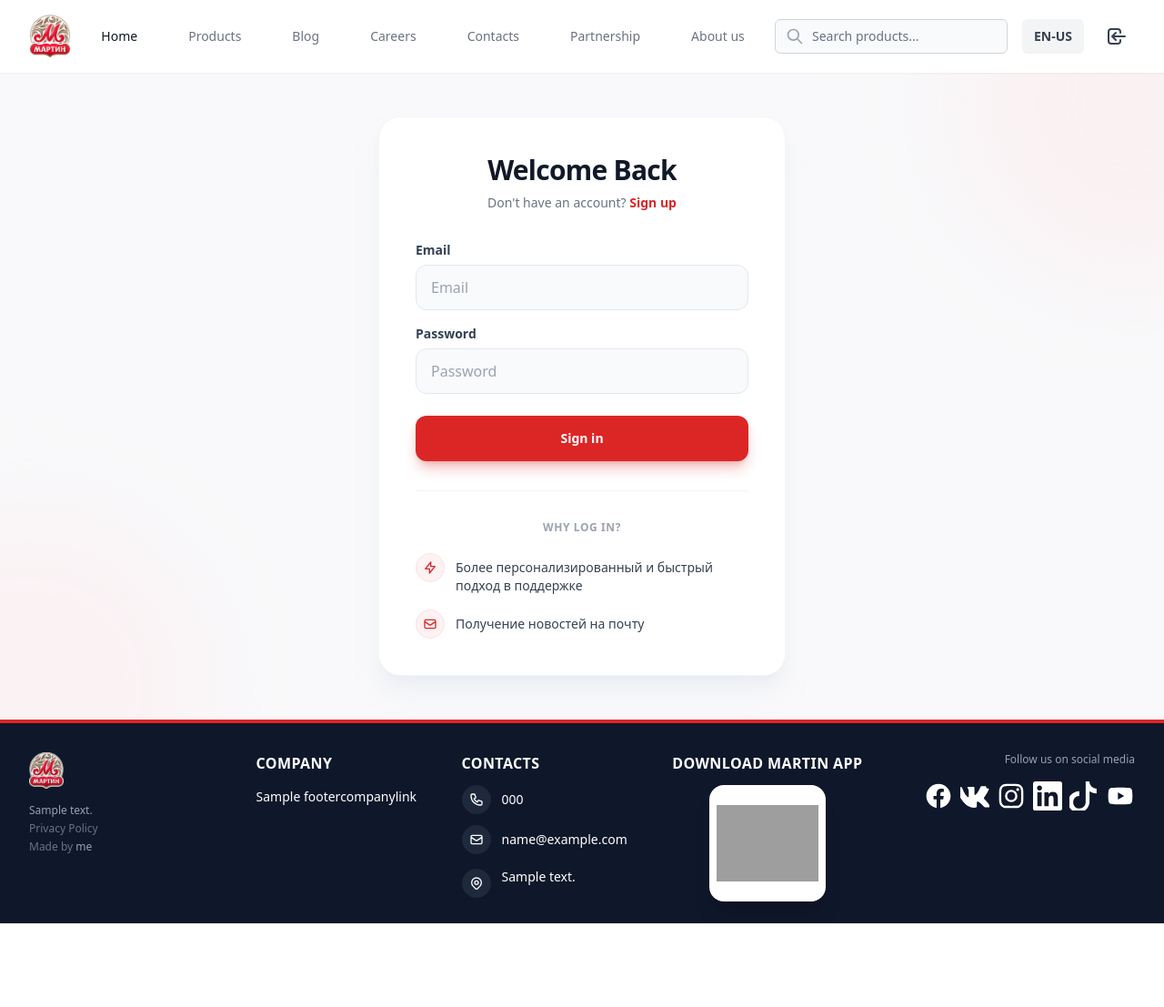
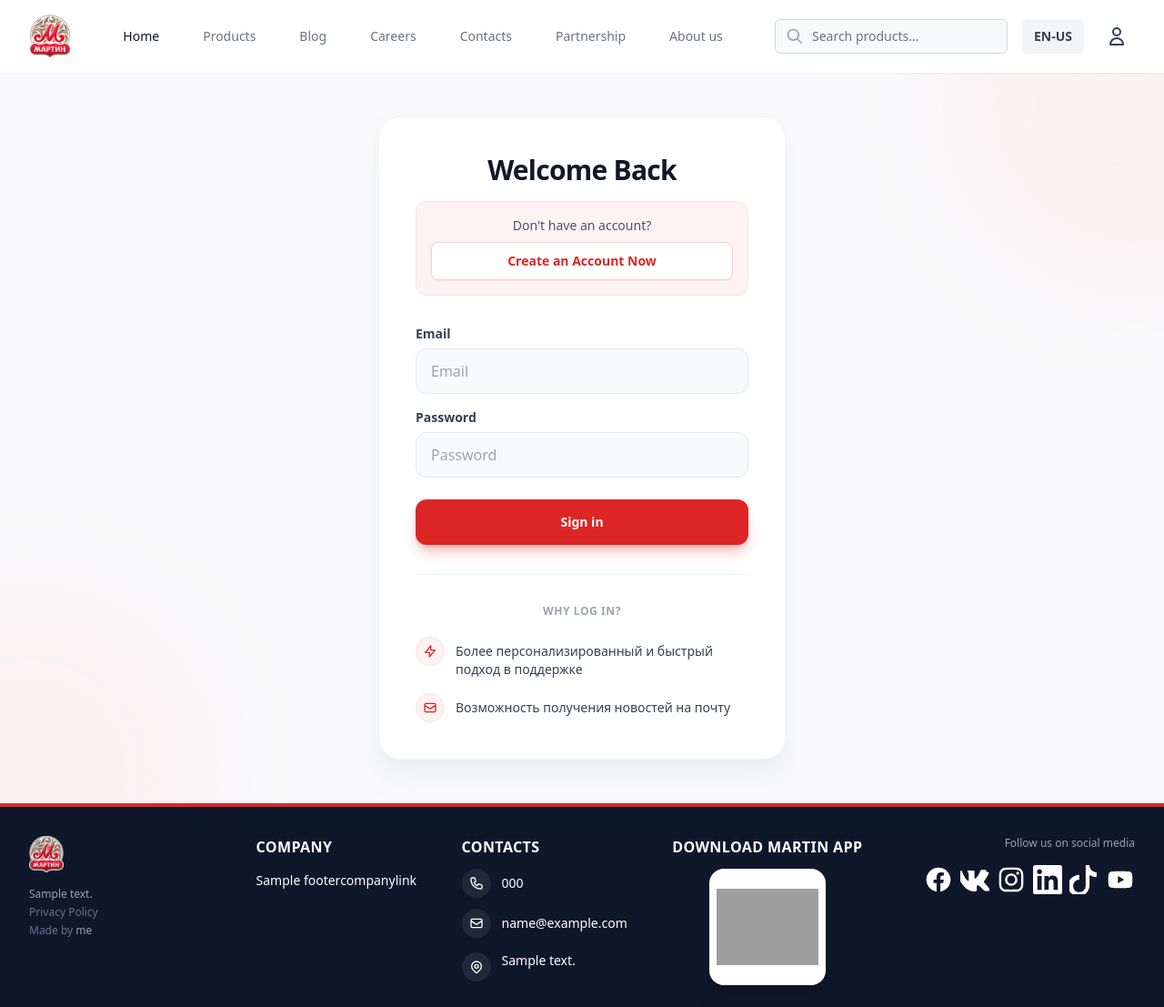
Before and after one commit to biktiko/martinStar, a Django app: page /users/login/ in a window 1280 px wide. Shown: the whole page at 91% size. Before the commit the page ends 1015 px from the top, so only its background shows below. Run offline with Django 5.2, Linux system fonts and the light colour scheme; tables that the repository leaves empty hold one stand-in row (values such as "Sample post"); parts of the project's set-up code (start-up, migrations or seed data) failed here and were passed over; some libraries are stand-ins or nearby versions; grey boxes are pictures that could not be loaded.

Commit message:
UI: Fix login icon, nav spacing, register UI and add translations

```diff
--- a/apps/core/templatetags/core_tags.py
+++ b/apps/core/templatetags/core_tags.py
@@ -114,6 +114,22 @@ TRANSLATIONS = {
     'Application Sent!': {'ru': 'Заявка отправлена!', 'hy': 'Դիմումն ուղարկված է։', 'en': 'Application Sent!'},
     'Thank you for your interest. Our HR team will review your application and contact you soon.': {'ru': 'Спасибо за ваш интерес. Наша HR-команда рассмотрит вашу заявку и скоро свяжется с вами.', 'hy': 'Շնորհակալություն հետաքրքրության համար։ Մեր ՄՌ բաժինը կքննարկի ձեր դիմումը և շուտով կկապվի ձեզ հետ։', 'en': 'Thank you for your interest. Our HR team will review your application and contact you soon.'},
     'Close': {'ru': 'Закрыть', 'hy': 'Փակել', 'en': 'Close'},
+    'Login': {'ru': 'Вход', 'hy': 'Մուտք', 'en': 'Login'},
+    'Register': {'ru': 'Регистрация', 'hy': 'Գրանցում', 'en': 'Register'},
+    'Welcome Back': {'ru': 'С возвращением', 'hy': 'Բարի վերադարձ', 'en': 'Welcome Back'},
+    "Don't have an account?": {'ru': 'Нет аккаунта?', 'hy': 'Չունե՞ք հաշիվ', 'en': "Don't have an account?"},
+    'Sign up': {'ru': 'Зарегистрироваться', 'hy': 'Գրանցվել', 'en': 'Sign up'},
+    'Sign in': {'ru': 'Войти', 'hy': 'Մուտք գործել', 'en': 'Sign in'},
+    'Why log in?': {'ru': 'Зачем входить?', 'hy': 'Ինչու՞ մուտք գործել', 'en': 'Why log in?'},
+    'Create an Account Now': {'ru': 'Создать аккаунт', 'hy': 'Ստեղծել հաշիվ', 'en': 'Create an Account Now'},
+    'Create an Account': {'ru': 'Создать аккаунт', 'hy': 'Ստեղծել հաշիվ', 'en': 'Create an Account'},
+    'Already have an account?': {'ru': 'Уже есть аккаунт?', 'hy': 'Արդեն ունե՞ք հաշիվ', 'en': 'Already have an account?'},
+    'Please correct the following errors:': {'ru': 'Пожалуйста, исправьте следующие ошибки:', 'hy': 'Խնդրում ենք ուղղել հետևյալ սխալները:', 'en': 'Please correct the following errors:'},
+    'Subscribe to our newsletter': {'ru': 'Подписаться на новости', 'hy': 'Բաժանորդագրվել նորություններին', 'en': 'Subscribe to our newsletter'},
+    'Возможность получения новостей на почту': {'ru': 'Возможность получения новостей на почту', 'hy': 'Նորություններ ստանալու հնարավորություն', 'en': 'Opportunity to receive news by email'},
+    'Более персонализированный и быстрый подход в поддержке': {'ru': 'Более персонализированный и быстрый подход в поддержке', 'hy': 'Ավելի անհատականացված և արագ աջակցություն', 'en': 'A more personalized and faster approach to support'},
+    'By registering, you get a': {'ru': 'Регистрируясь, вы получаете', 'hy': 'Գրանցվելով՝ դուք ստանում եք', 'en': 'By registering, you get a'},
+    'Log out': {'ru': 'Выйти', 'hy': 'Դուրս գալ', 'en': 'Log out'},
 }
 
 @register.simple_tag(takes_context=True)
--- a/apps/users/forms.py
+++ b/apps/users/forms.py
@@ -5,7 +5,7 @@ from .models import CustomUser, UserProfile
 
 class RegistrationForm(forms.ModelForm):
     first_name = forms.CharField(max_length=30, required=True, label=_("First Name"))
-    last_name = forms.CharField(max_length=30, required=True, label=_("Last Name"))
+    last_name = forms.CharField(max_length=30, required=False, label=_("Last Name"))
     email = forms.EmailField(required=True, label=_("Email"))
     phone_number = forms.CharField(max_length=20, required=False, label=_("Phone Number (Optional)"))
     password = forms.CharField(widget=forms.PasswordInput, required=True, label=_("Password"))
--- a/templates/base.html
+++ b/templates/base.html
@@ -38,14 +38,14 @@
                 </div>
 
                 <!-- Center: Navigation -->
-                <nav class="hidden lg:flex space-x-8">
-                    <a href="{% url 'index' %}" class="text-gray-900 hover:text-red-600 px-3 py-2 text-sm font-medium transition-colors">{% t "Home" %}</a>
-                    <a href="{% url 'products' %}" class="text-gray-500 hover:text-red-600 px-3 py-2 text-sm font-medium transition-colors">{% t "Products" %}</a>
-                    <a href="{% url 'post_list' %}" class="text-gray-500 hover:text-red-600 px-3 py-2 text-sm font-medium transition-colors">{% t "Blog" %}</a>
-                    <a href="{% url 'careers' %}" class="text-gray-500 hover:text-red-600 px-3 py-2 text-sm font-medium transition-colors">{% t "Careers" %}</a>
-                    <a href="{% url 'contacts' %}" class="text-gray-500 hover:text-red-600 px-3 py-2 text-sm font-medium transition-colors">{% t "Contacts" %}</a>
-                    <a href="{% url 'partnership' %}" class="text-gray-500 hover:text-red-600 px-3 py-2 text-sm font-medium transition-colors">{% t "Partnership" %}</a>
-                    <a href="{% url 'about' %}" class="text-gray-500 hover:text-red-600 px-3 py-2 text-sm font-medium transition-colors">{% t "About us" %}</a>
+                <nav class="hidden lg:flex space-x-4 xl:space-x-8">
+                    <a href="{% url 'index' %}" class="text-gray-900 hover:text-red-600 px-2 py-2 text-sm font-medium transition-colors whitespace-nowrap">{% t "Home" %}</a>
+                    <a href="{% url 'products' %}" class="text-gray-500 hover:text-red-600 px-2 py-2 text-sm font-medium transition-colors whitespace-nowrap">{% t "Products" %}</a>
+                    <a href="{% url 'post_list' %}" class="text-gray-500 hover:text-red-600 px-2 py-2 text-sm font-medium transition-colors whitespace-nowrap">{% t "Blog" %}</a>
+                    <a href="{% url 'careers' %}" class="text-gray-500 hover:text-red-600 px-2 py-2 text-sm font-medium transition-colors whitespace-nowrap">{% t "Careers" %}</a>
+                    <a href="{% url 'contacts' %}" class="text-gray-500 hover:text-red-600 px-2 py-2 text-sm font-medium transition-colors whitespace-nowrap">{% t "Contacts" %}</a>
+                    <a href="{% url 'partnership' %}" class="text-gray-500 hover:text-red-600 px-2 py-2 text-sm font-medium transition-colors whitespace-nowrap">{% t "Partnership" %}</a>
+                    <a href="{% url 'about' %}" class="text-gray-500 hover:text-red-600 px-2 py-2 text-sm font-medium transition-colors whitespace-nowrap">{% t "About us" %}</a>
                 </nav>
 
                 <!-- Right: Search & Language -->
@@ -115,7 +115,7 @@
                     {% else %}
                     <a href="{% url 'login' %}" class="inline-flex items-center justify-center p-2 rounded-md text-gray-700 hover:text-red-600 hover:bg-gray-100 focus:outline-none focus:ring-2 focus:ring-inset focus:ring-red-500 transition-colors" title="{% t 'Login' %}">
                         <svg class="h-6 w-6" fill="none" viewBox="0 0 24 24" stroke="currentColor">
-                            <path stroke-linecap="round" stroke-linejoin="round" stroke-width="2" d="M11 16l-4-4m0 0l4-4m-4 4h14m-5 4v1a3 3 0 01-3 3H6a3 3 0 01-3-3V7a3 3 0 013-3h7a3 3 0 013 3v1" />
+                            <path stroke-linecap="round" stroke-linejoin="round" stroke-width="2" d="M16 7a4 4 0 11-8 0 4 4 0 018 0zM12 14a7 7 0 00-7 7h14a7 7 0 00-7-7z" />
                         </svg>
                     </a>
                     {% endif %}
--- a/templates/users/login.html
+++ b/templates/users/login.html
@@ -14,10 +14,14 @@
     <div class="max-w-md w-full space-y-8 bg-white p-10 rounded-3xl shadow-xl shadow-slate-200/50 border border-slate-100 relative z-10">
         <div>
             <h2 class="text-center text-3xl font-extrabold text-gray-900 tracking-tight">{% t "Welcome Back" %}</h2>
-            <p class="mt-2 text-center text-sm text-gray-500">
-                {% t "Don't have an account?" %}
-                <a href="{% url 'register' %}" class="font-bold text-red-600 hover:text-red-500 transition-colors">{% t "Sign up" %}</a>
-            </p>
+            <div class="mt-4 p-4 bg-red-50 rounded-xl text-center border border-red-100">
+                <p class="text-sm text-gray-600">
+                    {% t "Don't have an account?" %}
+                </p>
+                <a href="{% url 'register' %}" class="mt-2 inline-block w-full py-2.5 px-4 border border-red-200 shadow-sm text-sm font-bold rounded-lg text-red-600 bg-white hover:bg-red-50 hover:border-red-300 focus:outline-none focus:ring-2 focus:ring-offset-2 focus:ring-red-500 transition-all duration-200">
+                    {% t "Create an Account Now" %}
+                </a>
+            </div>
         </div>
 
         {% if messages %}
@@ -75,7 +79,7 @@
                         </svg>
                     </div>
                     <div class="ml-3 mt-1.5">
-                        <p class="text-sm font-medium text-gray-700">{% t "Получение новостей на почту" %}</p>
+                        <p class="text-sm font-medium text-gray-700">{% t "Возможность получения новостей на почту" %}</p>
                     </div>
                 </div>
             </div>
--- a/templates/users/register.html
+++ b/templates/users/register.html
@@ -62,7 +62,7 @@
                 </div>
                 <div class="ml-3 text-sm">
                     <label for="{{ form.newsletter_optin.id_for_label }}" class="font-medium text-gray-700 cursor-pointer">{% t "Subscribe to our newsletter" %}</label>
-                    <p class="text-gray-500">{% t "Получение новостей на почту" %}</p>
+                    <p class="text-gray-500">{% t "Возможность получения новостей на почту" %}</p>
                 </div>
             </div>
 
```
